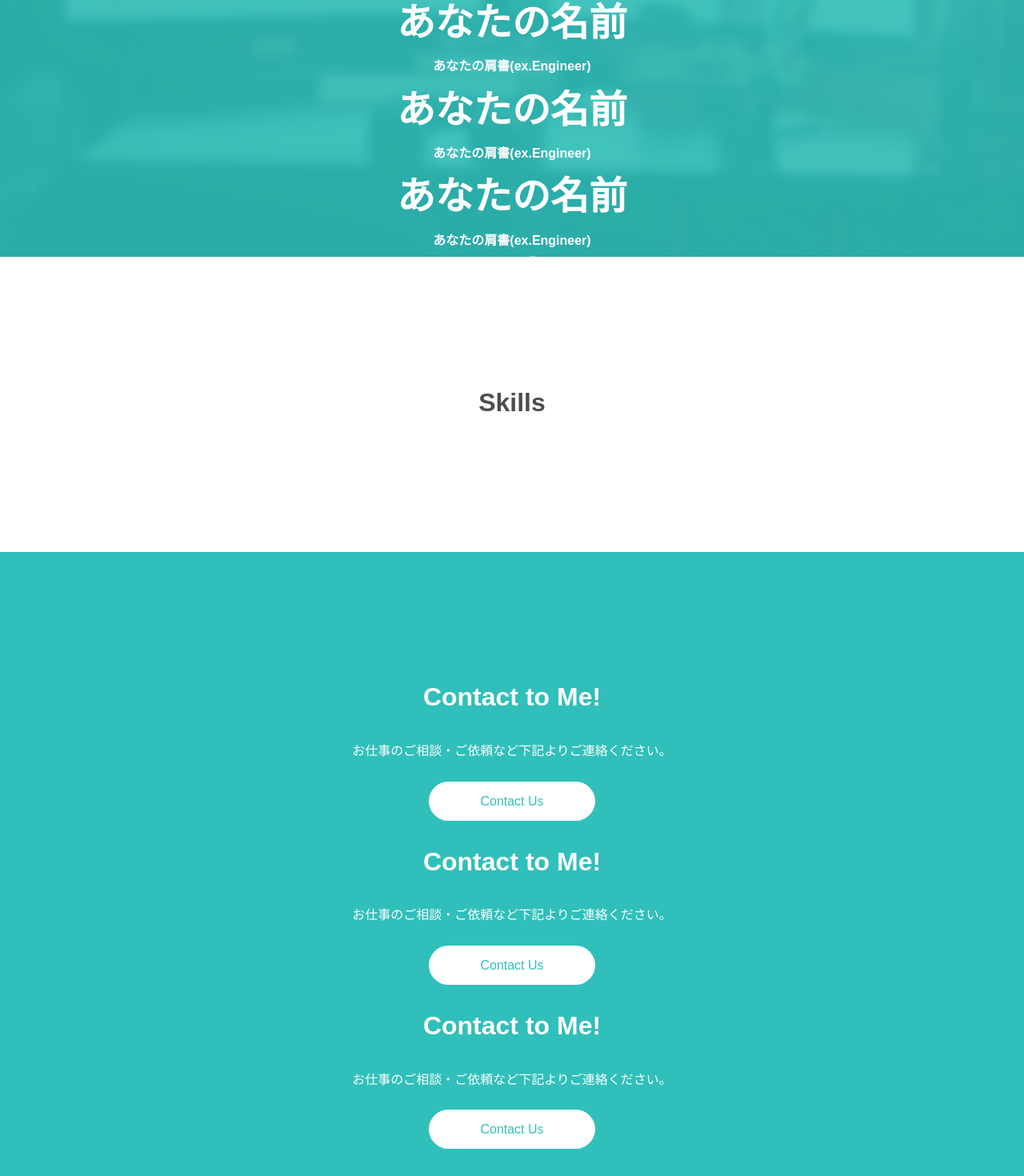
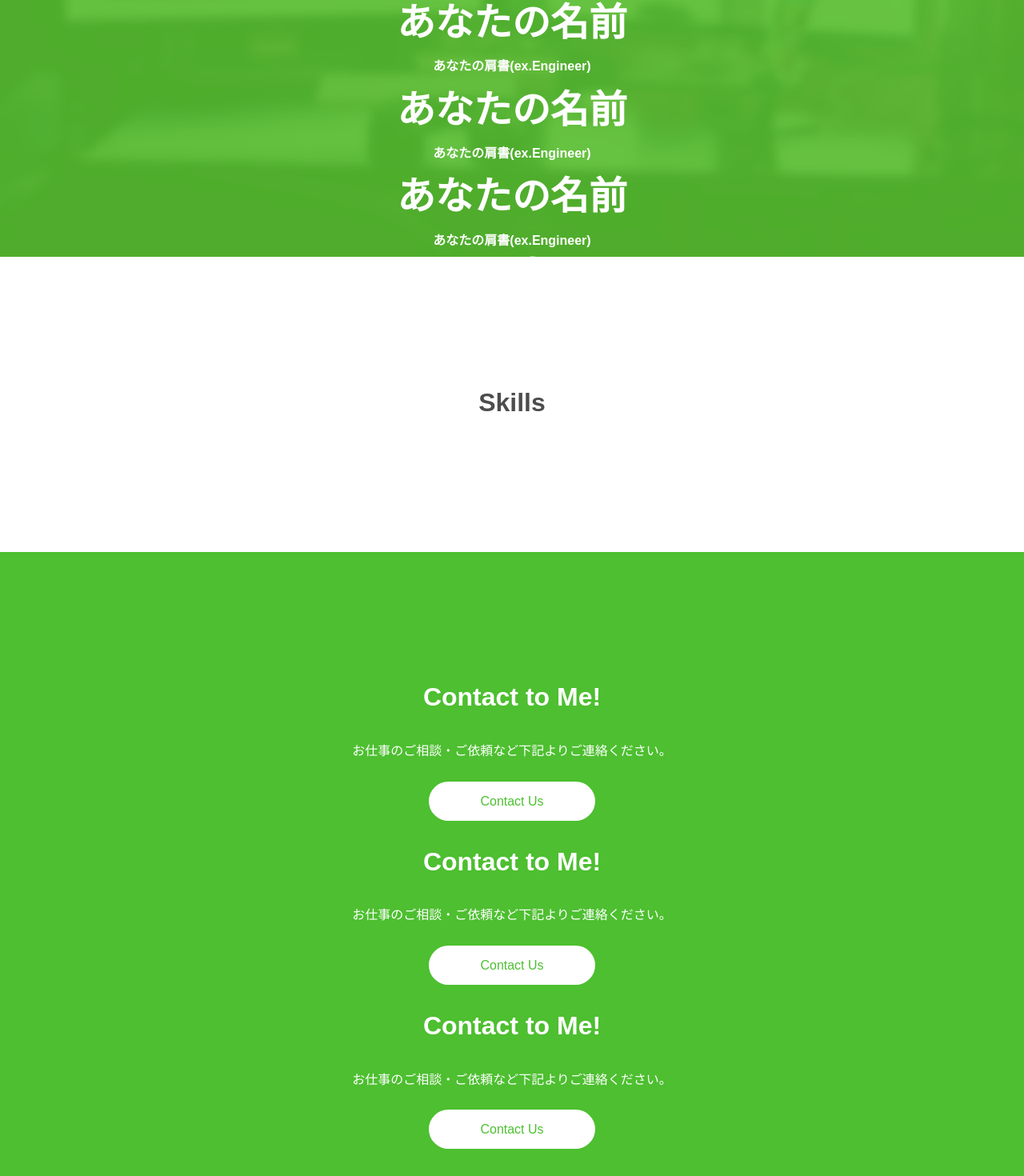
Before and after one commit to atsu0203/react-portfolio-site, a React (Create React App) app: page / in a window 1280 px wide. Shown: the part 479-1949 px from the top of the page at 80% size. Built offline with nearby package versions, Linux system fonts and the light colour scheme.

Commit message:
テーマ色変更

```diff
--- a/src/App.css
+++ b/src/App.css
@@ -36,7 +36,7 @@ h3 {
   bottom: 0;
   left: 0;
   right: 0;
-  background: rgba(48, 191, 186, 0.9);
+  background: rgba(88, 191, 48, 0.9);
 }
 
 .profile-thumb {
@@ -68,7 +68,7 @@ h3 {
 
 .social-icons li a {
   display: inline-block;
-  color: #30BFBA;
+  color: #4dbf30;
   padding-left: 10px;
   padding-right: 10px;
 }
@@ -126,7 +126,7 @@ h3 {
 }
 
 .contact {
- background: #30BFBA;
+ background: #4dbf30;
 }
 
 .contact-contents {
@@ -150,5 +150,5 @@ h3 {
 #contact .btn {
  height: 54px;
  background: #fff;
- color: #30BFBA;
+ color: #4dbf30;
 }
```
